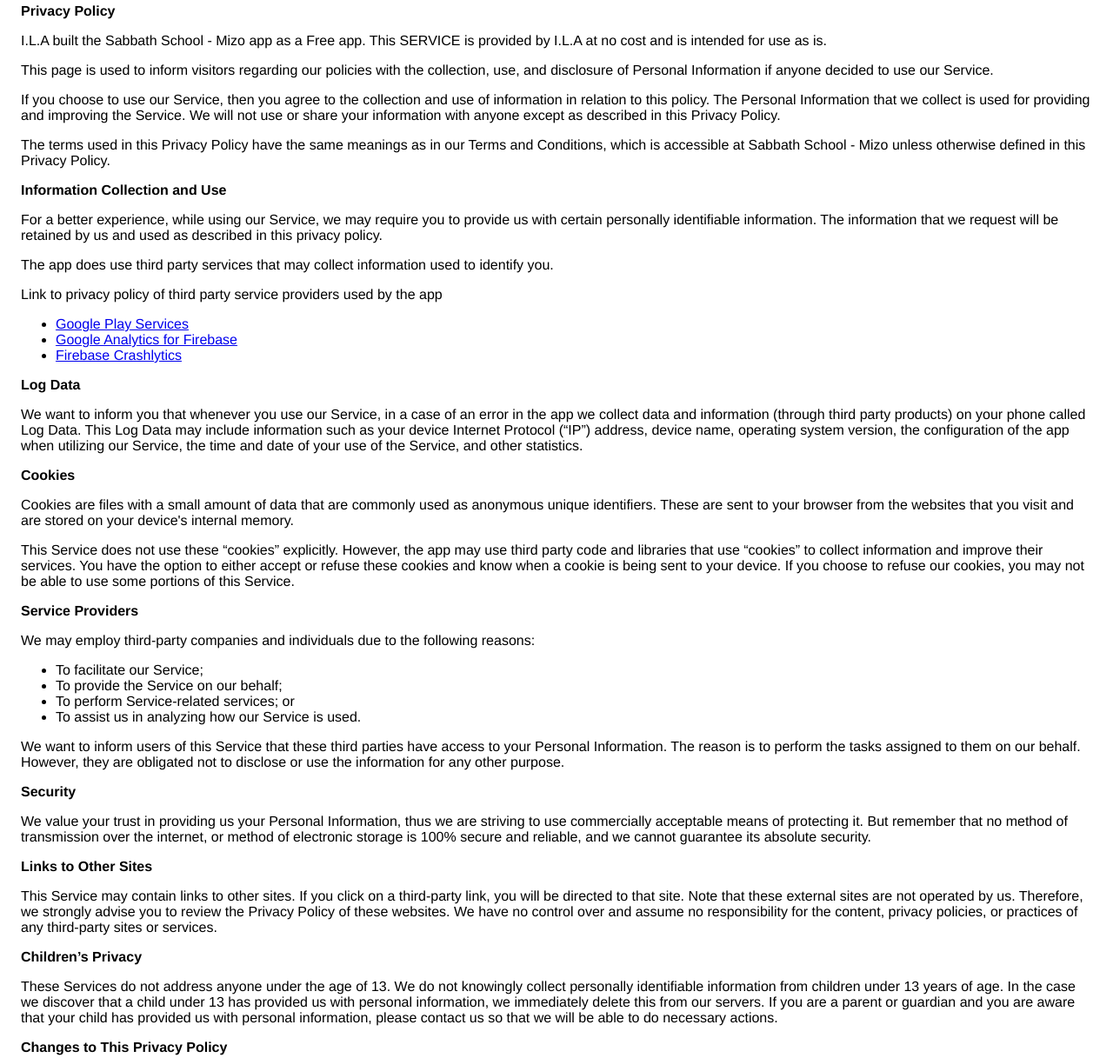
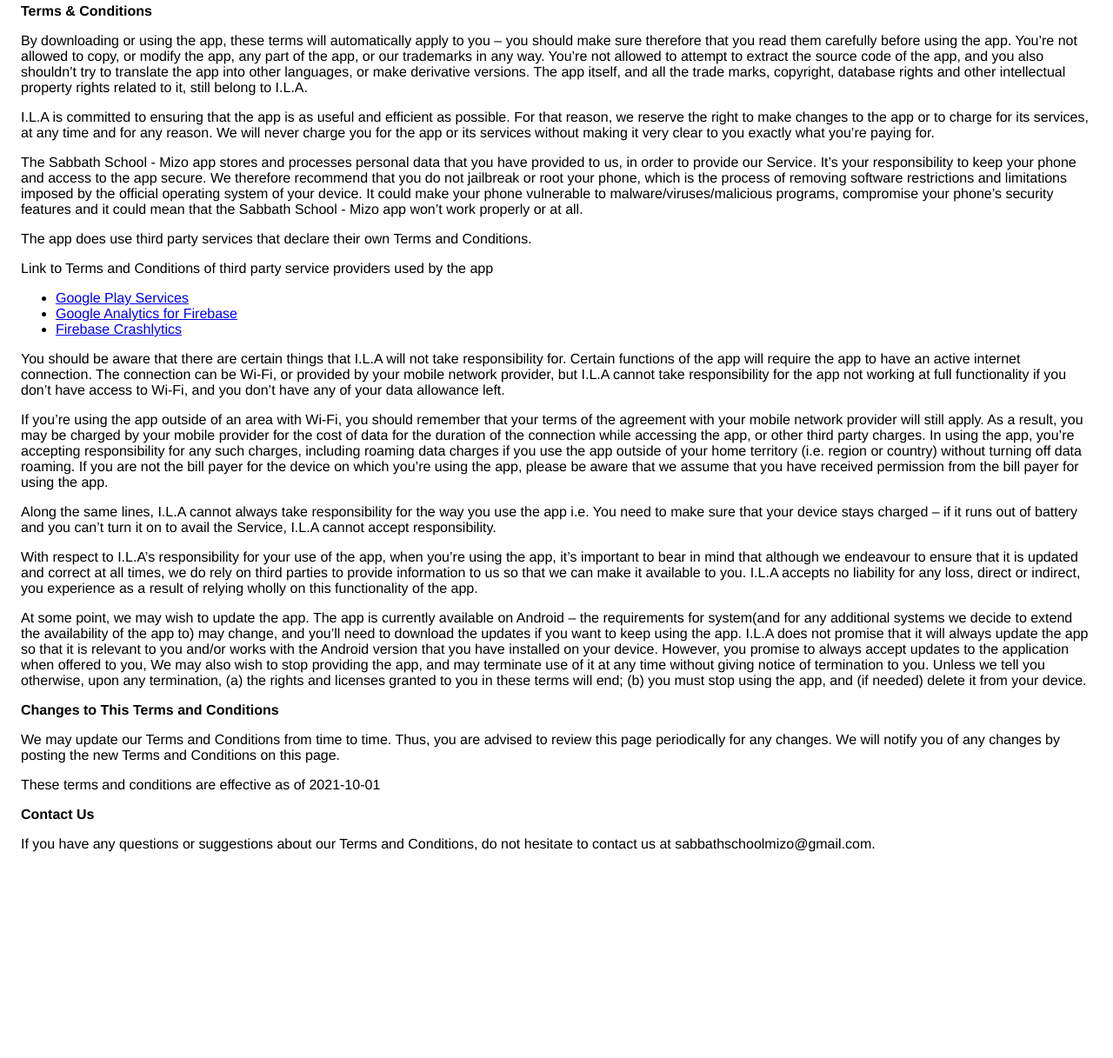
Before and after one commit to Vansangkima/SSM, a plain HTML site: page index.html in a window 1280 px wide. Shown: the part 20-1237 px from the top of the page at 87% size. After the commit the page ends 1040 px from the top, so only its background shows below. Drawn offline with Linux system fonts and the light colour scheme.

Commit message:
Update index.html

```diff
--- a/index.html
+++ b/index.html
@@ -4,107 +4,111 @@
     <head>
       <meta charset='utf-8'>
       <meta name='viewport' content='width=device-width'>
-      <title>Privacy Policy</title>
+      <title>Terms &amp; Conditions</title>
       <style> body { font-family: 'Helvetica Neue', Helvetica, Arial, sans-serif; padding:1em; } </style>
     </head>
     <body>
-    <strong>Privacy Policy</strong> <p>
-                  I.L.A built the Sabbath School - Mizo app as
-                  a Free app. This SERVICE is provided by
-                  I.L.A at no cost and is intended for use as
-                  is.
+    <strong>Terms &amp; Conditions</strong> <p>
+                  By downloading or using the app, these terms will
+                  automatically apply to you – you should make sure therefore
+                  that you read them carefully before using the app. You’re not
+                  allowed to copy, or modify the app, any part of the app, or
+                  our trademarks in any way. You’re not allowed to attempt to
+                  extract the source code of the app, and you also shouldn’t try
+                  to translate the app into other languages, or make derivative
+                  versions. The app itself, and all the trade marks, copyright,
+                  database rights and other intellectual property rights related
+                  to it, still belong to I.L.A.
                 </p> <p>
-                  This page is used to inform visitors regarding our
-                  policies with the collection, use, and disclosure of Personal
-                  Information if anyone decided to use our Service.
+                  I.L.A is committed to ensuring that the app is
+                  as useful and efficient as possible. For that reason, we
+                  reserve the right to make changes to the app or to charge for
+                  its services, at any time and for any reason. We will never
+                  charge you for the app or its services without making it very
+                  clear to you exactly what you’re paying for.
                 </p> <p>
-                  If you choose to use our Service, then you agree to
-                  the collection and use of information in relation to this
-                  policy. The Personal Information that we collect is
-                  used for providing and improving the Service. We will not use or share your information with
-                  anyone except as described in this Privacy Policy.
+                  The Sabbath School - Mizo app stores and processes personal data that
+                  you have provided to us, in order to provide our
+                  Service. It’s your responsibility to keep your phone and
+                  access to the app secure. We therefore recommend that you do
+                  not jailbreak or root your phone, which is the process of
+                  removing software restrictions and limitations imposed by the
+                  official operating system of your device. It could make your
+                  phone vulnerable to malware/viruses/malicious programs,
+                  compromise your phone’s security features and it could mean
+                  that the Sabbath School - Mizo app won’t work properly or at all.
+                </p> <div><p>
+                    The app does use third party services that declare their own
+                    Terms and Conditions.
+                  </p> <p>
+                    Link to Terms and Conditions of third party service
+                    providers used by the app
+                  </p> <ul><li><a href="https://policies.google.com/terms" target="_blank" rel="noopener noreferrer">Google Play Services</a></li><!----><li><a href="https://firebase.google.com/terms/analytics" target="_blank" rel="noopener noreferrer">Google Analytics for Firebase</a></li><li><a href="https://firebase.google.com/terms/crashlytics" target="_blank" rel="noopener noreferrer">Firebase Crashlytics</a></li><!----><!----><!----><!----><!----><!----><!----><!----><!----><!----><!----><!----><!----><!----><!----><!----><!----><!----><!----><!----><!----><!----><!----></ul></div> <p>
+                  You should be aware that there are certain things that
+                  I.L.A will not take responsibility for. Certain
+                  functions of the app will require the app to have an active
+                  internet connection. The connection can be Wi-Fi, or provided
+                  by your mobile network provider, but I.L.A
+                  cannot take responsibility for the app not working at full
+                  functionality if you don’t have access to Wi-Fi, and you don’t
+                  have any of your data allowance left.
+                </p> <p></p> <p>
+                  If you’re using the app outside of an area with Wi-Fi, you
+                  should remember that your terms of the agreement with your
+                  mobile network provider will still apply. As a result, you may
+                  be charged by your mobile provider for the cost of data for
+                  the duration of the connection while accessing the app, or
+                  other third party charges. In using the app, you’re accepting
+                  responsibility for any such charges, including roaming data
+                  charges if you use the app outside of your home territory
+                  (i.e. region or country) without turning off data roaming. If
+                  you are not the bill payer for the device on which you’re
+                  using the app, please be aware that we assume that you have
+                  received permission from the bill payer for using the app.
                 </p> <p>
-                  The terms used in this Privacy Policy have the same meanings
-                  as in our Terms and Conditions, which is accessible at
-                  Sabbath School - Mizo unless otherwise defined in this Privacy Policy.
-                </p> <p><strong>Information Collection and Use</strong></p> <p>
-                  For a better experience, while using our Service, we
-                  may require you to provide us with certain personally
-                  identifiable information. The information that
-                  we request will be retained by us and used as described in this privacy policy.
-                </p> <div><p>
-                    The app does use third party services that may collect
-                    information used to identify you.
-                  </p> <p>
-                    Link to privacy policy of third party service providers used
-                    by the app
-                  </p> <ul><li><a href="https://www.google.com/policies/privacy/" target="_blank" rel="noopener noreferrer">Google Play Services</a></li><!----><li><a href="https://firebase.google.com/policies/analytics" target="_blank" rel="noopener noreferrer">Google Analytics for Firebase</a></li><li><a href="https://firebase.google.com/support/privacy/" target="_blank" rel="noopener noreferrer">Firebase Crashlytics</a></li><!----><!----><!----><!----><!----><!----><!----><!----><!----><!----><!----><!----><!----><!----><!----><!----><!----><!----><!----><!----><!----><!----><!----></ul></div> <p><strong>Log Data</strong></p> <p>
-                  We want to inform you that whenever you
-                  use our Service, in a case of an error in the app
-                  we collect data and information (through third party
-                  products) on your phone called Log Data. This Log Data may
-                  include information such as your device Internet Protocol
-                  (“IP”) address, device name, operating system version, the
-                  configuration of the app when utilizing our Service,
-                  the time and date of your use of the Service, and other
-                  statistics.
-                </p> <p><strong>Cookies</strong></p> <p>
-                  Cookies are files with a small amount of data that are
-                  commonly used as anonymous unique identifiers. These are sent
-                  to your browser from the websites that you visit and are
-                  stored on your device's internal memory.
+                  Along the same lines, I.L.A cannot always take
+                  responsibility for the way you use the app i.e. You need to
+                  make sure that your device stays charged – if it runs out of
+                  battery and you can’t turn it on to avail the Service,
+                  I.L.A cannot accept responsibility.
                 </p> <p>
-                  This Service does not use these “cookies” explicitly. However,
-                  the app may use third party code and libraries that use
-                  “cookies” to collect information and improve their services.
-                  You have the option to either accept or refuse these cookies
-                  and know when a cookie is being sent to your device. If you
-                  choose to refuse our cookies, you may not be able to use some
-                  portions of this Service.
-                </p> <p><strong>Service Providers</strong></p> <p>
-                  We may employ third-party companies and
-                  individuals due to the following reasons:
-                </p> <ul><li>To facilitate our Service;</li> <li>To provide the Service on our behalf;</li> <li>To perform Service-related services; or</li> <li>To assist us in analyzing how our Service is used.</li></ul> <p>
-                  We want to inform users of this Service
-                  that these third parties have access to your Personal
-                  Information. The reason is to perform the tasks assigned to
-                  them on our behalf. However, they are obligated not to
-                  disclose or use the information for any other purpose.
-                </p> <p><strong>Security</strong></p> <p>
-                  We value your trust in providing us your
-                  Personal Information, thus we are striving to use commercially
-                  acceptable means of protecting it. But remember that no method
-                  of transmission over the internet, or method of electronic
-                  storage is 100% secure and reliable, and we cannot
-                  guarantee its absolute security.
-                </p> <p><strong>Links to Other Sites</strong></p> <p>
-                  This Service may contain links to other sites. If you click on
-                  a third-party link, you will be directed to that site. Note
-                  that these external sites are not operated by us.
-                  Therefore, we strongly advise you to review the
-                  Privacy Policy of these websites. We have
-                  no control over and assume no responsibility for the content,
-                  privacy policies, or practices of any third-party sites or
-                  services.
-                </p> <p><strong>Children’s Privacy</strong></p> <p>
-                  These Services do not address anyone under the age of 13.
-                  We do not knowingly collect personally
-                  identifiable information from children under 13 years of age. In the case
-                  we discover that a child under 13 has provided
-                  us with personal information, we immediately
-                  delete this from our servers. If you are a parent or guardian
-                  and you are aware that your child has provided us with
-                  personal information, please contact us so that
-                  we will be able to do necessary actions.
-                </p> <p><strong>Changes to This Privacy Policy</strong></p> <p>
-                  We may update our Privacy Policy from
-                  time to time. Thus, you are advised to review this page
+                  With respect to I.L.A’s responsibility for your
+                  use of the app, when you’re using the app, it’s important to
+                  bear in mind that although we endeavour to ensure that it is
+                  updated and correct at all times, we do rely on third parties
+                  to provide information to us so that we can make it available
+                  to you. I.L.A accepts no liability for any
+                  loss, direct or indirect, you experience as a result of
+                  relying wholly on this functionality of the app.
+                </p> <p>
+                  At some point, we may wish to update the app. The app is
+                  currently available on Android – the requirements for
+                  system(and for any additional systems we
+                  decide to extend the availability of the app to) may change,
+                  and you’ll need to download the updates if you want to keep
+                  using the app. I.L.A does not promise that it
+                  will always update the app so that it is relevant to you
+                  and/or works with the Android version that you have
+                  installed on your device. However, you promise to always
+                  accept updates to the application when offered to you, We may
+                  also wish to stop providing the app, and may terminate use of
+                  it at any time without giving notice of termination to you.
+                  Unless we tell you otherwise, upon any termination, (a) the
+                  rights and licenses granted to you in these terms will end;
+                  (b) you must stop using the app, and (if needed) delete it
+                  from your device.
+                </p> <p><strong>Changes to This Terms and Conditions</strong></p> <p>
+                  We may update our Terms and Conditions
+                  from time to time. Thus, you are advised to review this page
                   periodically for any changes. We will
-                  notify you of any changes by posting the new Privacy Policy on
-                  this page.
-                </p> <p>This policy is effective as of 2021-10-01</p> <p><strong>Contact Us</strong></p> <p>
-                  <p>If you have any questions or suggestions about our
-                  Privacy Policy, do not hesitate to contact us at sabbathschoolmizo@gmail.com.</p>
-
+                  notify you of any changes by posting the new Terms and
+                  Conditions on this page.
+                </p> <p>
+                  These terms and conditions are effective as of 2021-10-01
+                </p> <p><strong>Contact Us</strong></p> <p>
+                  If you have any questions or suggestions about our
+                  Terms and Conditions, do not hesitate to contact us
+                  at sabbathschoolmizo@gmail.com.
+                </p>
     </body>
     </html>
```
